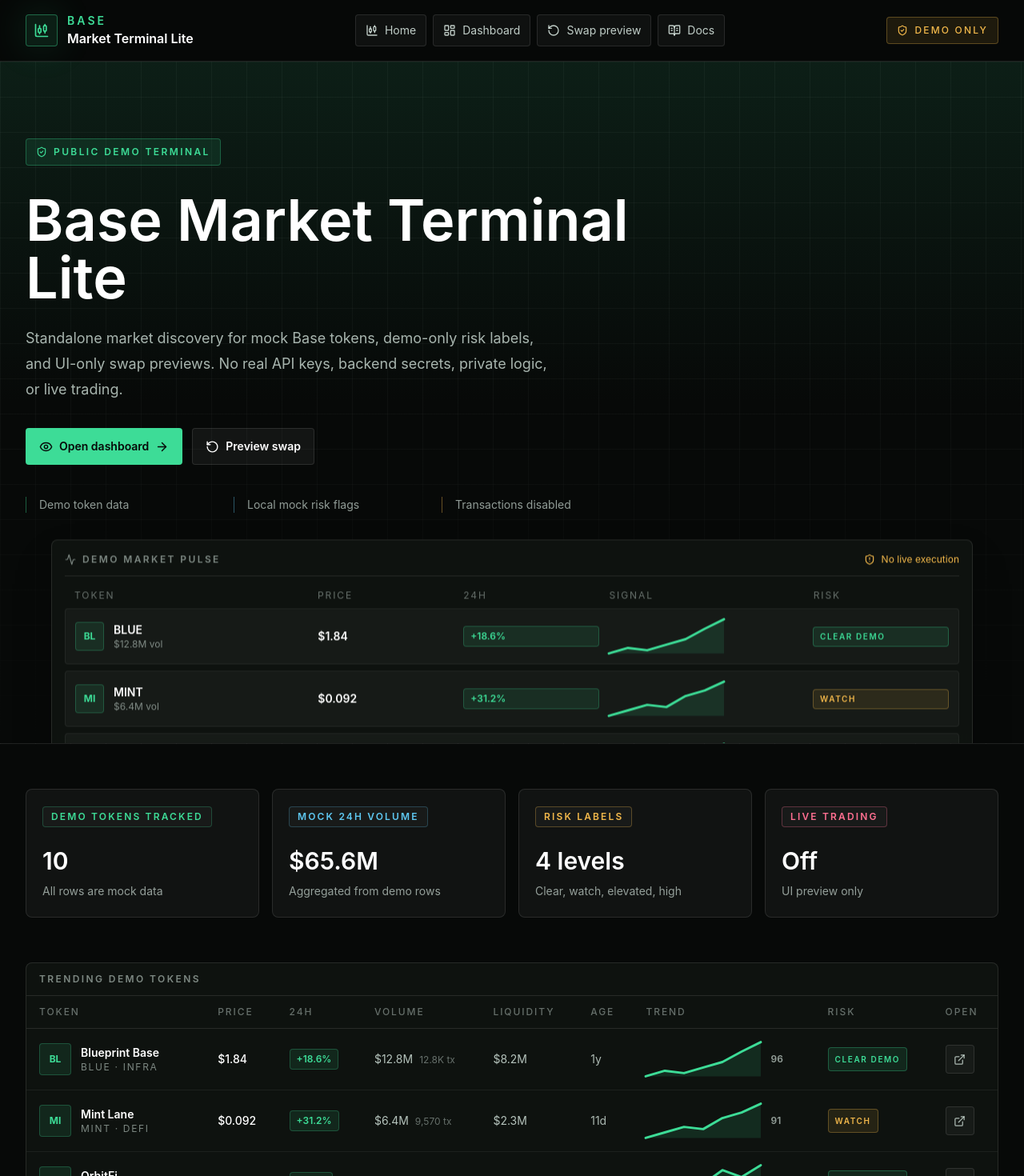
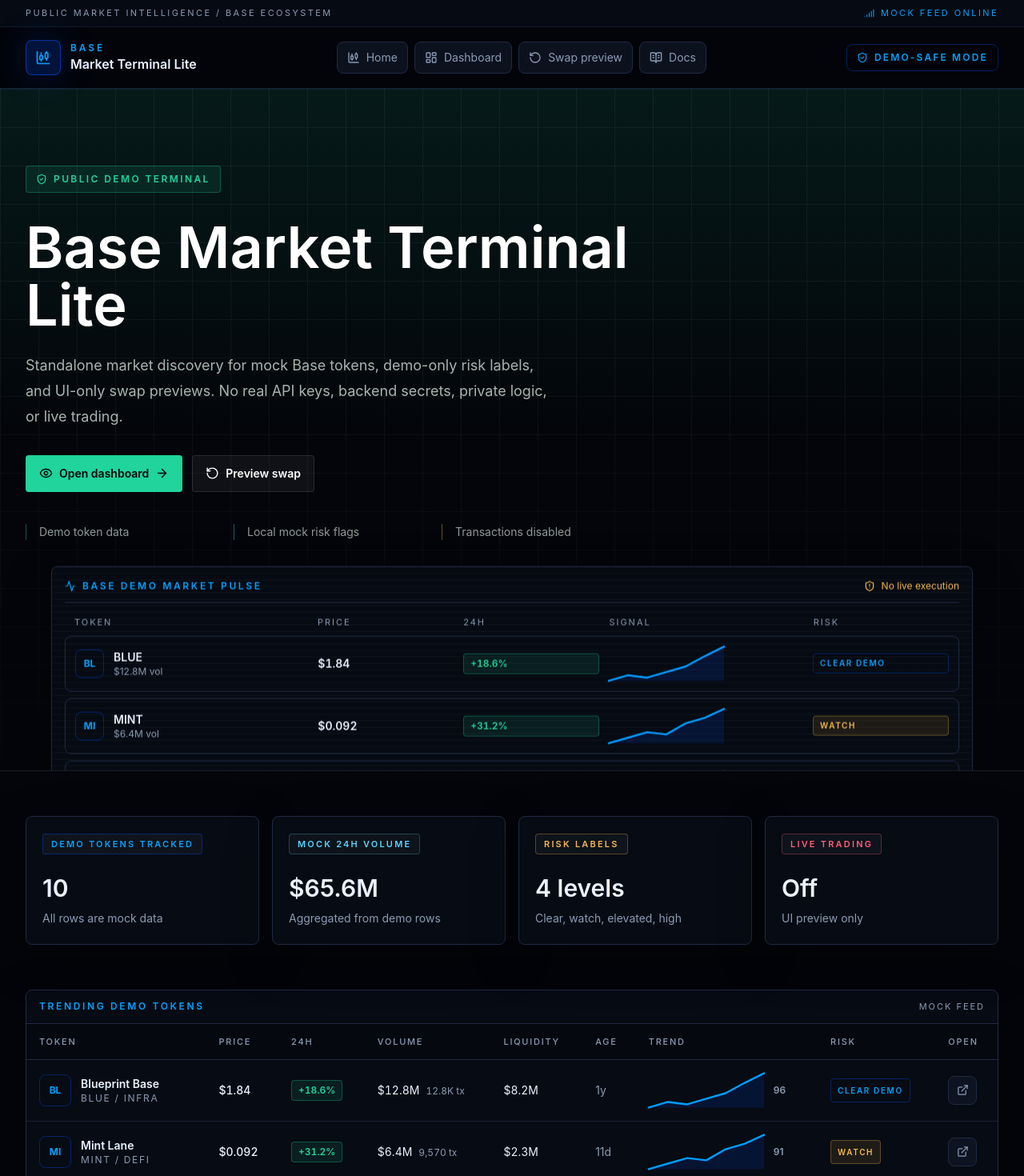
Before and after one commit to Edizemre1/base-market-terminal-lite, a Next.js app: page / in a window 1280 px wide. Shown: the top 1470 px of the page at 80% size. Built offline with nearby package versions, Linux system fonts and the light colour scheme.

Commit message:
style: refresh terminal design system

```diff
--- a/src/app/globals.css
+++ b/src/app/globals.css
@@ -4,7 +4,7 @@
 
 :root {
   color-scheme: dark;
-  background: #070908;
+  background: #03050a;
 }
 
 * {
@@ -15,10 +15,10 @@ body {
   min-height: 100vh;
   margin: 0;
   background:
-    linear-gradient(180deg, rgba(61, 220, 151, 0.08), transparent 28rem),
-    radial-gradient(circle at 20% 10%, rgba(94, 200, 242, 0.12), transparent 18rem),
-    #070908;
-  color: #ecfdf3;
+    linear-gradient(180deg, rgba(0, 82, 255, 0.16), rgba(3, 5, 10, 0) 24rem),
+    linear-gradient(90deg, rgba(0, 163, 255, 0.08), rgba(3, 5, 10, 0) 28rem),
+    #03050a;
+  color: #eaf1ff;
   font-family:
     Inter, ui-sans-serif, system-ui, -apple-system, BlinkMacSystemFont, "Segoe UI",
     sans-serif;
@@ -30,12 +30,21 @@ a {
 }
 
 ::selection {
-  background: rgba(61, 220, 151, 0.28);
+  background: rgba(0, 82, 255, 0.35);
 }
 
 .terminal-grid {
   background-image:
-    linear-gradient(rgba(236, 253, 243, 0.04) 1px, transparent 1px),
-    linear-gradient(90deg, rgba(236, 253, 243, 0.04) 1px, transparent 1px);
-  background-size: 44px 44px;
+    linear-gradient(rgba(234, 241, 255, 0.055) 1px, transparent 1px),
+    linear-gradient(90deg, rgba(234, 241, 255, 0.055) 1px, transparent 1px);
+  background-size: 48px 48px;
 }
+
+.market-scanline {
+  background-image: linear-gradient(
+    180deg,
+    rgba(234, 241, 255, 0.04) 1px,
+    transparent 1px
+  );
+  background-size: 100% 8px;
+}
--- a/src/components/AppShell.tsx
+++ b/src/components/AppShell.tsx
@@ -3,7 +3,8 @@ import {
   CandlestickChart,
   LayoutDashboard,
   RotateCcw,
-  ShieldCheck
+  ShieldCheck,
+  Signal
 } from "lucide-react";
 import Link from "next/link";
 import type { ReactNode } from "react";
@@ -17,18 +18,28 @@ const navItems = [
 
 export function AppShell({ children }: { children: ReactNode }) {
   return (
-    <div className="min-h-screen bg-base-black text-emerald-50">
-      <header className="sticky top-0 z-40 border-b border-white/10 bg-base-black/90 backdrop-blur-xl">
+    <div className="min-h-screen bg-base-black text-base-text">
+      <header className="sticky top-0 z-40 border-b border-base-line/80 bg-base-black/95 backdrop-blur-xl">
+        <div className="border-b border-base-line/50 bg-base-raised/45">
+          <div className="mx-auto flex max-w-7xl items-center justify-between px-4 py-2 text-[11px] uppercase tracking-[0.22em] text-base-muted sm:px-6 lg:px-8">
+            <span>Public market intelligence / Base ecosystem</span>
+            <span className="hidden items-center gap-2 text-base-electric sm:inline-flex">
+              <Signal size={13} aria-hidden="true" />
+              Mock feed online
+            </span>
+          </div>
+        </div>
+
         <div className="mx-auto flex max-w-7xl flex-col gap-4 px-4 py-4 sm:px-6 lg:flex-row lg:items-center lg:justify-between lg:px-8">
           <Link href="/" className="flex items-center gap-3">
-            <span className="flex h-10 w-10 items-center justify-center rounded border border-base-mint/40 bg-base-mint/10 text-base-mint shadow-glow">
+            <span className="flex h-11 w-11 items-center justify-center rounded-lg border border-base-blue/55 bg-base-blue/20 text-base-electric shadow-glow">
               <CandlestickChart size={20} aria-hidden="true" />
             </span>
             <span>
-              <span className="block text-sm font-semibold uppercase tracking-[0.22em] text-base-mint">
+              <span className="block text-xs font-semibold uppercase tracking-[0.24em] text-base-electric">
                 Base
               </span>
-              <span className="block text-base font-semibold text-white">
+              <span className="block text-base font-semibold text-base-text">
                 Market Terminal Lite
               </span>
             </span>
@@ -42,7 +53,7 @@ export function AppShell({ children }: { children: ReactNode }) {
                 <Link
                   key={item.href}
                   href={item.href}
-                  className="inline-flex min-h-10 items-center gap-2 rounded border border-white/10 bg-white/[0.04] px-3 py-2 text-sm text-emerald-50/80 transition hover:border-base-mint/40 hover:text-white"
+                  className="inline-flex min-h-10 items-center gap-2 rounded-lg border border-base-line bg-base-elevated/70 px-3 py-2 text-sm text-base-muted transition hover:border-base-blue/60 hover:bg-base-blue/10 hover:text-base-text"
                 >
                   <Icon size={16} aria-hidden="true" />
                   {item.label}
@@ -51,19 +62,19 @@ export function AppShell({ children }: { children: ReactNode }) {
             })}
           </nav>
 
-          <div className="inline-flex w-fit items-center gap-2 rounded border border-base-amber/30 bg-base-amber/10 px-3 py-2 text-xs font-medium uppercase tracking-[0.18em] text-base-amber">
+          <div className="inline-flex w-fit items-center gap-2 rounded-lg border border-base-blue/35 bg-base-blue/12 px-3 py-2 text-xs font-semibold uppercase tracking-[0.18em] text-base-electric">
             <ShieldCheck size={14} aria-hidden="true" />
-            Demo only
+            Demo-safe mode
           </div>
         </div>
       </header>
 
       {children}
 
-      <footer className="border-t border-white/10 bg-base-black">
-        <div className="mx-auto flex max-w-7xl flex-col gap-3 px-4 py-8 text-sm text-emerald-50/60 sm:px-6 md:flex-row md:items-center md:justify-between lg:px-8">
+      <footer className="border-t border-base-line bg-base-black">
+        <div className="mx-auto flex max-w-7xl flex-col gap-3 px-4 py-8 text-sm text-base-muted sm:px-6 md:flex-row md:items-center md:justify-between lg:px-8">
           <p>Mock data only. No transactions, private logic, or backend secrets.</p>
-          <p>Future-ready public MVP for Base market discovery.</p>
+          <p>Public terminal interface for Base market discovery.</p>
         </div>
       </footer>
     </div>
--- a/src/components/LandingTerminalPreview.tsx
+++ b/src/components/LandingTerminalPreview.tsx
@@ -12,11 +12,11 @@ export function LandingTerminalPreview({
 }) {
   return (
     <div className="pointer-events-none absolute inset-x-4 bottom-0 mx-auto hidden max-w-6xl translate-y-[42%] lg:block">
-      <div className="rounded-lg border border-white/10 bg-base-panel/90 p-4 shadow-2xl shadow-black/40 backdrop-blur">
-        <div className="mb-4 flex items-center justify-between border-b border-white/10 pb-3">
-          <div className="flex items-center gap-2 text-xs font-semibold uppercase tracking-[0.2em] text-emerald-50/50">
+      <div className="market-scanline rounded-lg border border-base-line bg-base-panel/95 p-4 shadow-panel backdrop-blur">
+        <div className="mb-4 flex items-center justify-between border-b border-base-line pb-3">
+          <div className="flex items-center gap-2 text-xs font-semibold uppercase tracking-[0.22em] text-base-electric">
             <Activity size={14} aria-hidden="true" />
-            Demo market pulse
+            Base demo market pulse
           </div>
           <div className="flex items-center gap-2 text-xs text-base-amber">
             <ShieldAlert size={14} aria-hidden="true" />
@@ -24,7 +24,7 @@ export function LandingTerminalPreview({
           </div>
         </div>
 
-        <div className="grid grid-cols-[1.2fr_0.7fr_0.7fr_1fr_0.7fr] gap-3 px-3 pb-2 text-xs uppercase tracking-[0.16em] text-emerald-50/40">
+        <div className="grid grid-cols-[1.2fr_0.7fr_0.7fr_1fr_0.7fr] gap-3 px-3 pb-2 text-[11px] uppercase tracking-[0.18em] text-base-muted">
           <span>Token</span>
           <span>Price</span>
           <span>24h</span>
@@ -36,22 +36,22 @@ export function LandingTerminalPreview({
           {tokens.map((token) => (
             <div
               key={token.id}
-              className="grid grid-cols-[1.2fr_0.7fr_0.7fr_1fr_0.7fr] items-center gap-3 rounded border border-white/[0.06] bg-white/[0.035] px-3 py-3"
+              className="grid grid-cols-[1.2fr_0.7fr_0.7fr_1fr_0.7fr] items-center gap-3 rounded-lg border border-base-line bg-base-raised/58 px-3 py-3"
             >
               <div className="flex items-center gap-3">
-                <span className="flex h-9 w-9 items-center justify-center rounded border border-base-mint/25 bg-base-mint/10 text-xs font-bold text-base-mint">
+                <span className="flex h-9 w-9 items-center justify-center rounded-lg border border-base-blue/40 bg-base-blue/14 text-xs font-bold text-base-electric">
                   {token.symbol.slice(0, 2)}
                 </span>
                 <span>
-                  <span className="block text-sm font-semibold text-white">
+                  <span className="block text-sm font-semibold text-base-text">
                     {token.symbol}
                   </span>
-                  <span className="block text-xs text-emerald-50/50">
+                  <span className="block text-xs text-base-muted">
                     {formatCompactCurrency(token.volume24h)} vol
                   </span>
                 </span>
               </div>
-              <span className="text-sm font-semibold text-white">
+              <span className="text-sm font-semibold tabular-nums text-base-text">
                 {formatCurrency(token.priceUsd, token.priceUsd < 0.1 ? 4 : 2)}
               </span>
               <PriceChange value={token.priceChange24h} compact />
@@ -64,7 +64,7 @@ export function LandingTerminalPreview({
           ))}
         </div>
 
-        <div className="mt-4 flex items-center gap-2 text-xs text-emerald-50/50">
+        <div className="mt-4 flex items-center gap-2 text-xs text-base-muted">
           <Database size={14} aria-hidden="true" />
           Demo rows are loaded from local mock data only.
         </div>
--- a/src/components/MetricCard.tsx
+++ b/src/components/MetricCard.tsx
@@ -2,7 +2,7 @@ import type { MarketStat } from "@/types/market";
 import { cx } from "@/lib/format";
 
 const toneClassName: Record<MarketStat["tone"], string> = {
-  mint: "border-base-mint/25 text-base-mint",
+  mint: "border-base-blue/35 text-base-electric",
   cyan: "border-base-cyan/25 text-base-cyan",
   amber: "border-base-amber/30 text-base-amber",
   rose: "border-base-rose/30 text-base-rose"
@@ -10,17 +10,17 @@ const toneClassName: Record<MarketStat["tone"], string> = {
 
 export function MetricCard({ stat }: { stat: MarketStat }) {
   return (
-    <article className="rounded-lg border border-white/10 bg-white/[0.045] p-5">
+    <article className="rounded-lg border border-base-line bg-base-panel p-5 shadow-panel">
       <div
         className={cx(
-          "mb-6 inline-flex rounded border bg-white/[0.03] px-2.5 py-1 text-xs font-semibold uppercase tracking-[0.18em]",
+          "mb-6 inline-flex rounded border bg-white/[0.035] px-2.5 py-1 text-[11px] font-semibold uppercase tracking-[0.2em]",
           toneClassName[stat.tone]
         )}
       >
         {stat.label}
       </div>
-      <p className="text-3xl font-semibold text-white">{stat.value}</p>
-      <p className="mt-2 text-sm leading-6 text-emerald-50/60">{stat.detail}</p>
+      <p className="text-3xl font-semibold text-base-text">{stat.value}</p>
+      <p className="mt-2 text-sm leading-6 text-base-muted">{stat.detail}</p>
     </article>
   );
 }
--- a/src/components/PriceChange.tsx
+++ b/src/components/PriceChange.tsx
@@ -12,9 +12,9 @@ export function PriceChange({
   return (
     <span
       className={cx(
-        "inline-flex items-center rounded border px-2 py-1 text-xs font-semibold",
+        "inline-flex items-center rounded border px-2 py-1 text-xs font-semibold tabular-nums",
         isPositive
-          ? "border-base-mint/25 bg-base-mint/10 text-base-mint"
+          ? "border-base-mint/30 bg-base-mint/10 text-base-mint"
           : "border-base-rose/25 bg-base-rose/10 text-base-rose",
         compact && "px-1.5 py-0.5"
       )}
--- a/src/components/RiskBadge.tsx
+++ b/src/components/RiskBadge.tsx
@@ -2,7 +2,7 @@ import type { RiskFlag, RiskLevel } from "@/types/market";
 import { cx } from "@/lib/format";
 
 const riskClassName: Record<RiskLevel, string> = {
-  clear: "border-base-mint/30 bg-base-mint/10 text-base-mint",
+  clear: "border-base-blue/35 bg-base-blue/12 text-base-electric",
   watch: "border-base-amber/30 bg-base-amber/10 text-base-amber",
   elevated: "border-orange-300/30 bg-orange-400/10 text-orange-200",
   high: "border-base-rose/30 bg-base-rose/10 text-base-rose"
@@ -43,10 +43,10 @@ export function RiskFlagList({ flags }: { flags: RiskFlag[] }) {
       {flags.map((flag) => (
         <div
           key={`${flag.level}-${flag.label}`}
-          className="rounded-lg border border-white/10 bg-white/[0.04] p-4"
+          className="rounded-lg border border-base-line bg-base-elevated/60 p-4"
         >
           <RiskBadge level={flag.level} label={flag.label} compact />
-          <p className="mt-3 text-sm leading-6 text-emerald-50/70">
+          <p className="mt-3 text-sm leading-6 text-base-muted">
             {flag.description}
           </p>
         </div>
--- a/src/components/Sparkline.tsx
+++ b/src/components/Sparkline.tsx
@@ -32,14 +32,14 @@ export function Sparkline({
       <path
         d={path}
         fill="none"
-        stroke={positive ? "#3ddc97" : "#ff6f91"}
+        stroke={positive ? "#00a3ff" : "#ff5c7a"}
         strokeLinecap="round"
         strokeLinejoin="round"
-        strokeWidth="3"
+        strokeWidth="2.5"
       />
       <path
         d={`${path} L ${width} ${height} L 0 ${height} Z`}
-        fill={positive ? "rgba(61, 220, 151, 0.12)" : "rgba(255, 111, 145, 0.1)"}
+        fill={positive ? "rgba(0, 82, 255, 0.14)" : "rgba(255, 92, 122, 0.1)"}
       />
     </svg>
   );
--- a/src/components/TokenTable.tsx
+++ b/src/components/TokenTable.tsx
@@ -19,14 +19,19 @@ export function TokenTable({
   label: string;
 }) {
   return (
-    <div className="overflow-hidden rounded-lg border border-white/10 bg-base-panel/90">
-      <div className="border-b border-white/10 px-4 py-3 text-xs font-semibold uppercase tracking-[0.2em] text-emerald-50/50">
-        {label}
+    <div className="overflow-hidden rounded-lg border border-base-line bg-base-panel shadow-panel">
+      <div className="flex items-center justify-between border-b border-base-line bg-base-raised/52 px-4 py-3">
+        <div className="text-xs font-semibold uppercase tracking-[0.22em] text-base-electric">
+          {label}
+        </div>
+        <div className="text-[11px] uppercase tracking-[0.18em] text-base-muted">
+          Mock feed
+        </div>
       </div>
       <div className="overflow-x-auto">
         <table className="w-full min-w-[880px] border-collapse text-sm">
           <thead>
-            <tr className="border-b border-white/10 text-left text-xs uppercase tracking-[0.16em] text-emerald-50/40">
+            <tr className="border-b border-base-line bg-base-black/35 text-left text-[11px] uppercase tracking-[0.16em] text-base-muted">
               <th className="px-4 py-3 font-medium">Token</th>
               <th className="px-4 py-3 font-medium">Price</th>
               <th className="px-4 py-3 font-medium">24h</th>
@@ -42,42 +47,42 @@ export function TokenTable({
             {tokens.map((token) => (
               <tr
                 key={token.id}
-                className="border-b border-white/[0.06] transition hover:bg-white/[0.035]"
+                className="border-b border-base-line/70 transition hover:bg-base-blue/[0.055]"
               >
                 <td className="px-4 py-4">
                   <div className="flex items-center gap-3">
-                    <div className="flex h-10 w-10 shrink-0 items-center justify-center rounded border border-base-mint/25 bg-base-mint/10 text-xs font-bold text-base-mint">
+                    <div className="flex h-10 w-10 shrink-0 items-center justify-center rounded-lg border border-base-blue/35 bg-base-blue/12 text-xs font-bold text-base-electric">
                       {token.symbol.slice(0, 2)}
                     </div>
                     <div>
                       <Link
                         href={`/tokens/${token.symbol.toLowerCase()}`}
-                        className="font-semibold text-white hover:text-base-mint"
+                        className="font-semibold text-base-text hover:text-base-electric"
                       >
                         {token.name}
                       </Link>
-                      <p className="text-xs uppercase tracking-[0.14em] text-emerald-50/50">
-                        {token.symbol} · {token.category}
+                      <p className="text-xs uppercase tracking-[0.14em] text-base-muted">
+                        {token.symbol} / {token.category}
                       </p>
                     </div>
                   </div>
                 </td>
-                <td className="px-4 py-4 font-medium text-white">
+                <td className="px-4 py-4 font-medium tabular-nums text-base-text">
                   {formatCurrency(token.priceUsd, token.priceUsd < 0.1 ? 4 : 2)}
                 </td>
                 <td className="px-4 py-4">
                   <PriceChange value={token.priceChange24h} compact />
                 </td>
-                <td className="px-4 py-4 text-emerald-50/75">
+                <td className="px-4 py-4 tabular-nums text-base-text/78">
                   {formatCompactCurrency(token.volume24h)}
-                  <span className="ml-2 text-xs text-emerald-50/40">
+                  <span className="ml-2 text-xs text-base-muted">
                     {formatNumber(token.transactions24h)} tx
                   </span>
                 </td>
-                <td className="px-4 py-4 text-emerald-50/75">
+                <td className="px-4 py-4 tabular-nums text-base-text/78">
                   {formatCompactCurrency(token.liquidityUsd)}
                 </td>
-                <td className="px-4 py-4 text-emerald-50/70">
+                <td className="px-4 py-4 text-base-muted">
                   {formatAge(token.ageHours)}
                 </td>
                 <td className="px-4 py-4">
@@ -86,7 +91,7 @@ export function TokenTable({
                       points={token.sparkline}
                       positive={token.priceChange24h >= 0}
                     />
-                    <span className="text-xs font-semibold text-emerald-50/60">
+                    <span className="text-xs font-semibold text-base-muted">
                       {token.trendScore}
                     </span>
                   </div>
@@ -98,7 +103,7 @@ export function TokenTable({
                   <Link
                     href={`/tokens/${token.symbol.toLowerCase()}`}
                     aria-label={`Open ${token.name}`}
-                    className="inline-flex h-9 w-9 items-center justify-center rounded border border-white/10 bg-white/[0.04] text-emerald-50/70 transition hover:border-base-mint/40 hover:text-base-mint"
+                    className="inline-flex h-9 w-9 items-center justify-center rounded-lg border border-base-line bg-base-elevated/70 text-base-muted transition hover:border-base-blue/60 hover:text-base-electric"
                   >
                     <ExternalLink size={15} aria-hidden="true" />
                   </Link>
--- a/tailwind.config.ts
+++ b/tailwind.config.ts
@@ -6,18 +6,24 @@ const config: Config = {
     extend: {
       colors: {
         base: {
-          black: "#070908",
-          panel: "#101411",
-          raised: "#171d19",
-          line: "#28342d",
-          mint: "#3ddc97",
-          cyan: "#5ec8f2",
-          amber: "#f2b84b",
-          rose: "#ff6f91"
+          black: "#03050a",
+          panel: "#070b13",
+          raised: "#0b1220",
+          elevated: "#111827",
+          line: "#1f2a44",
+          blue: "#0052ff",
+          electric: "#00a3ff",
+          text: "#eaf1ff",
+          muted: "#8b9bb4",
+          mint: "#20d49b",
+          cyan: "#55d7ff",
+          amber: "#f5b84b",
+          rose: "#ff5c7a"
         }
       },
       boxShadow: {
-        glow: "0 0 48px rgba(61, 220, 151, 0.16)"
+        glow: "0 0 44px rgba(0, 82, 255, 0.22)",
+        panel: "0 18px 60px rgba(0, 0, 0, 0.32)"
       }
     }
   },
```
Also changed, not shown: src/components/SectionHeader.tsx (+4 -4 lines).
